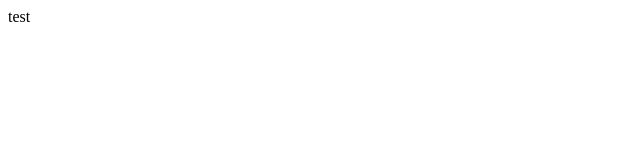
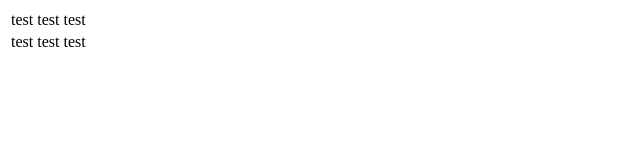
Before and after one commit to 0xKoller/Effectus-Spreadsheet, a React (Create React App) app: page / in a window 1280 px wide. Shown: the top 160 px of the page, without its empty margins (0-640 px from the left). Built offline with nearby package versions, Linux system fonts and the light colour scheme.

Commit message:
Sheets, Row and Column

```diff
--- a/src/App.tsx
+++ b/src/App.tsx
@@ -1,10 +1,11 @@
-import Cell from "./components/cell/Cell";
+import Cell from "./components/Cell/Cell";
 import { RecoilRoot } from "recoil";
+import SheetsContainer from "./components/Containers/SheetsContainer";
 
 function App() {
   return (
     <RecoilRoot>
-      <Cell>Hello</Cell>
+      <SheetsContainer />
     </RecoilRoot>
   );
 }
--- /dev/null
+++ b/src/components/Columns/Column.tsx
@@ -0,0 +1,10 @@
+import React, { ComponentType, FunctionComponent } from "react";
+import classes from "./Column.module.css";
+
+export type ColumnProps = { children: React.ReactNode };
+
+const Column: FunctionComponent<ColumnProps> = (props: any) => {
+  return <td>{props.children}</td>;
+};
+
+export default Column;
--- /dev/null
+++ b/src/components/Containers/SheetsContainer.tsx
@@ -0,0 +1,13 @@
+import React, { ComponentType, FunctionComponent } from "react";
+import Sheet from "../Sheet/Sheet";
+import classes from "./SheetsContainer.module.css";
+
+export type SheetsContainerProps = {};
+
+const SheetsContainer: FunctionComponent<SheetsContainerProps> = (
+  props: any
+) => {
+  return <Sheet />;
+};
+
+export default SheetsContainer;
--- /dev/null
+++ b/src/components/Row/Row.tsx
@@ -0,0 +1,10 @@
+import React, { ComponentType, FunctionComponent } from "react";
+import classes from "./Row.module.css";
+
+export type RowProps = { children: React.ReactNode };
+
+const Row: FunctionComponent<RowProps> = (props: any) => {
+  return <tr>{props.children}</tr>;
+};
+
+export default Row;
--- /dev/null
+++ b/src/components/Sheet/Sheet.tsx
@@ -0,0 +1,40 @@
+import React, { ComponentType, FunctionComponent } from "react";
+import Cell from "../Cell/Cell";
+import Column from "../Columns/Column";
+import Row from "../Row/Row";
+import classes from "./Sheet.module.css";
+
+export type SheetProps = {};
+
+const Sheet: FunctionComponent<SheetProps> = (props: any) => {
+  return (
+    <table>
+      <tbody>
+        <Row>
+          <Column>
+            <Cell></Cell>
+          </Column>
+          <Column>
+            <Cell></Cell>
+          </Column>
+          <Column>
+            <Cell></Cell>
+          </Column>
+        </Row>
+        <Row>
+          <Column>
+            <Cell></Cell>
+          </Column>
+          <Column>
+            <Cell></Cell>
+          </Column>
+          <Column>
+            <Cell></Cell>
+          </Column>
+        </Row>
+      </tbody>
+    </table>
+  );
+};
+
+export default Sheet;
--- a/src/components/cell/Cell.tsx
+++ b/src/components/cell/Cell.tsx
@@ -5,19 +5,13 @@
   useRef,
   useState,
 } from "react";
-import { atom, useRecoilState } from "recoil";
+import { useRecoilState } from "recoil";
+import { CellValueState } from "../../store/CellValueState";
 import classes from "./Cell.module.css";
 
-const CellValueState = atom({
-  key: "cell",
-  default: "test",
-});
+export type CellProps = {};
 
-export type CellProps = {
-  children: React.ReactNode;
-};
-
-const Cell: FunctionComponent<CellProps> = (props) => {
+const Cell: FunctionComponent<CellProps> = (props: any) => {
   const [cellValue, setCellValue] = useRecoilState<string>(CellValueState);
   const [isEditMode, setIsEditMode] = useState(false);
   const inputRef = useRef(null);
--- /dev/null
+++ b/src/store/CellValueState.ts
@@ -0,0 +1,6 @@
+import { atom, useRecoilState } from "recoil";
+
+export const CellValueState = atom({
+  key: "cell",
+  default: "test",
+});
```
Also changed, not shown: src/components/Columns/Column.module.css (added), src/components/Containers/SheetsContainer.module.css (added), src/components/Row/Row.module.css (added), src/components/Sheet/Sheet.module.css (added).
